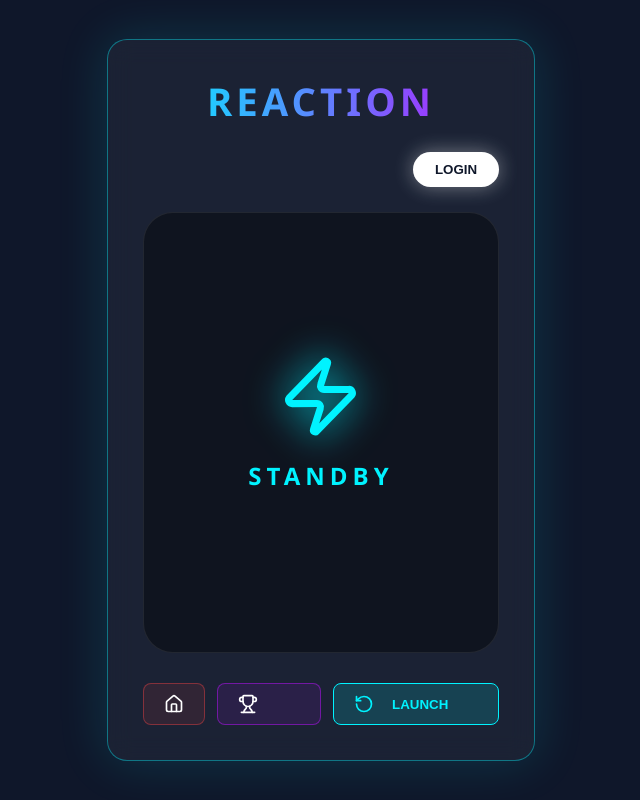
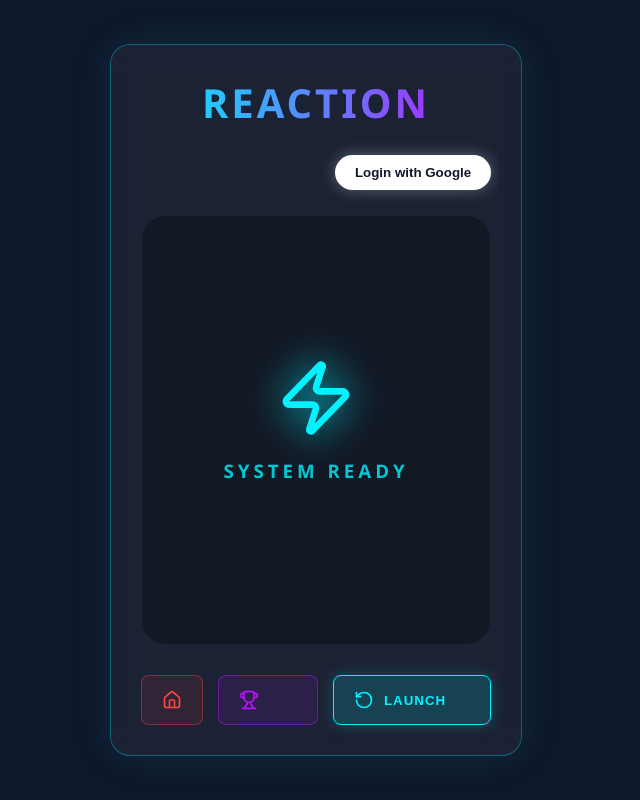
Before and after one commit to TanmayNileshShinde/react-nexus, a React (Vite) app: page /reaction in a window 1280 px wide. Shown: the whole page, without its empty margins (355-995 px from the left). Built offline with nearby package versions, Linux system fonts and the light colour scheme.

Commit message:
refined the ui of page 4

```diff
--- a/src/pages/ReactionGame.jsx
+++ b/src/pages/ReactionGame.jsx
@@ -20,21 +20,15 @@ const ReactionGame = () => {
   const [leaderboard, setLeaderboard] = useState([]);
   const timerRef = useRef(null);
 
-  // --- AUTHENTICATION ---
+  // --- AUTH ---
   const handleLogin = async () => {
     try {
       const result = await signInWithPopup(auth, googleProvider);
       setUser(result.user);
       const userRef = doc(db, "users", result.user.uid);
       const docSnap = await getDoc(userRef);
-
       if (!docSnap.exists()) {
-        await setDoc(userRef, {
-          displayName: result.user.displayName,
-          photoURL: result.user.photoURL,
-          best_reaction: null,
-          total_xp: 0
-        }, { merge: true });
+        await setDoc(userRef, { displayName: result.user.displayName, photoURL: result.user.photoURL, best_reaction: null, total_xp: 0 }, { merge: true });
       } else {
         setBestTime(docSnap.data().best_reaction);
       }
@@ -94,14 +88,15 @@ const ReactionGame = () => {
     }
   };
 
-  // --- NEON LIGHT COMPONENT ---
+  // --- UI COMPONENTS ---
   const Light = ({ active }) => (
     <div style={{
-      width: '65px', height: '65px', borderRadius: '50%',
-      backgroundColor: active ? '#ff0055' : 'rgba(255, 255, 255, 0.03)',
+      width: '60px', height: '60px', borderRadius: '50%',
+      backgroundColor: active ? '#ff0055' : 'rgba(255, 255, 255, 0.05)',
+      // Multi-layer shadow for intense glow
       boxShadow: active
-        ? '0 0 25px #ff0055, 0 0 50px #ff0055, inset 0 0 10px #ff88aa'
-        : 'inset 0 0 15px rgba(0,0,0,0.8)',
+        ? '0 0 25px #ff0055, 0 0 50px #ff0055, inset 0 0 15px #ff88aa'
+        : 'inset 0 0 10px rgba(0,0,0,0.8)',
       border: active ? '2px solid #ff88aa' : '1px solid rgba(255, 255, 255, 0.1)',
       transition: 'all 0.05s ease-out'
     }} />
@@ -110,56 +105,57 @@ const ReactionGame = () => {
   return (
     <div className="glass-panel" style={{
         width: '100%', maxWidth: '500px', minHeight: '650px',
-        padding: '35px', position: 'relative', display: 'flex', flexDirection: 'column',
-        border: '1px solid rgba(0, 243, 255, 0.4)',
-        boxShadow: '0 0 50px rgba(0, 243, 255, 0.15)'
+        padding: '30px', position: 'relative', display: 'flex', flexDirection: 'column',
+        // Matches Page 1 border style
+        border: '1px solid rgba(0, 243, 255, 0.3)',
+        boxShadow: '0 0 40px rgba(0, 243, 255, 0.1)'
     }}>
 
-      {/* PAGE 1 STYLE HEADER */}
+      {/* HEADER: Matches Page 1 Title Gradient */}
       <h2 style={{
           textAlign: 'center',
-          fontSize: '2.4rem',
-          fontWeight: '950',
+          fontSize: '2.5rem',
+          fontWeight: '900',
           background: 'linear-gradient(to right, #00f3ff, #bc13fe)',
           WebkitBackgroundClip: 'text',
           color: 'transparent',
           textTransform: 'uppercase',
-          letterSpacing: '4px',
+          letterSpacing: '3px',
           margin: '0 0 25px 0'
       }}>REACTION</h2>
 
-      {/* USER PROFILE */}
+      {/* USER PROFILE: Matches Page 3 Pill Style */}
       <div style={{ display: 'flex', justifyContent: 'flex-end', marginBottom: '25px' }}>
         {!user ? (
           <button onClick={handleLogin} style={{
-            background: 'white', color: '#0f172a', border: 'none', padding: '10px 22px',
-            borderRadius: '25px', fontWeight: '900', cursor: 'pointer', boxShadow: '0 0 20px rgba(255,255,255,0.4)'
-          }}>LOGIN</button>
+            background: 'white', color: '#0f172a', border: 'none', padding: '10px 20px',
+            borderRadius: '25px', fontWeight: '800', cursor: 'pointer', boxShadow: '0 0 15px rgba(255,255,255,0.3)'
+          }}>Login with Google</button>
         ) : (
           <div style={{
-              background: 'rgba(15, 23, 42, 0.6)', padding: '8px 20px', borderRadius: '40px',
-              border: '1px solid #bc13fe', display: 'flex', alignItems: 'center', gap: '15px'
+              background: 'rgba(255, 255, 255, 0.07)', padding: '5px 15px', borderRadius: '30px',
+              border: '1px solid rgba(188, 19, 254, 0.5)', display: 'flex', alignItems: 'center', gap: '12px'
           }}>
              <div style={{ textAlign: 'right' }}>
                 <div style={{ fontSize: '0.85rem', fontWeight: 'bold', color: 'white' }}>{user.displayName}</div>
-                <div style={{ fontSize: '0.75rem', color: '#00f3ff', fontWeight: '800' }}>BEST: {bestTime || '---'}</div>
+                <div style={{ fontSize: '0.7rem', color: '#00f3ff', fontWeight: '800' }}>BEST: {bestTime ? `${bestTime}ms` : '---'}</div>
              </div>
-             <img src={user.photoURL} alt="User" referrerPolicy="no-referrer" style={{ width: 38, height: 38, borderRadius: '50%', border: '2px solid #00f3ff' }}/>
+             <img src={user.photoURL} alt="User" referrerPolicy="no-referrer" style={{ width: 35, height: 35, borderRadius: '50%', border: '2px solid #bc13fe' }}/>
           </div>
         )}
       </div>
 
-      {/* CONSOLE AREA */}
+      {/* GAME CONSOLE: Darker background for contrast */}
       <div onClick={handleReaction} style={{
           flex: 1,
-          background: 'rgba(0, 0, 0, 0.4)',
-          borderRadius: '30px',
+          background: 'rgba(0, 0, 0, 0.3)',
+          borderRadius: '25px',
           display: 'flex',
           flexDirection: 'column',
           alignItems: 'center',
           justifyContent: 'center',
           cursor: 'pointer',
-          border: '1px solid rgba(255, 255, 255, 0.08)',
+          border: '1px solid rgba(255, 255, 255, 0.05)',
           position: 'relative',
           overflow: 'hidden'
       }}>
@@ -167,8 +163,8 @@ const ReactionGame = () => {
           <>
             {gameState === 'idle' && (
               <div style={{ textAlign: 'center' }}>
-                <Zap size={85} color="#00f3ff" style={{ filter: 'drop-shadow(0 0 20px #00f3ff)' }} />
-                <h2 style={{ color: '#00f3ff', letterSpacing: '5px', marginTop: '15px' }}>STANDBY</h2>
+                <Zap size={80} color="#00f3ff" style={{ filter: 'drop-shadow(0 0 20px #00f3ff)' }} />
+                <h3 style={{ color: '#00f3ff', letterSpacing: '4px', marginTop: '15px', opacity: 0.8 }}>SYSTEM READY</h3>
               </div>
             )}
             {(gameState === 'counting' || gameState === 'ready' || gameState === 'foul') && (
@@ -176,45 +172,69 @@ const ReactionGame = () => {
                 {[1,2,3,4,5].map(i => <Light key={i} active={lights >= i} />)}
               </div>
             )}
-            {gameState === 'ready' && <h1 style={{ color: '#00ff88', fontSize: '6rem', fontWeight: '950', textShadow: '0 0 40px #00ff88' }}>GO!</h1>}
-            {gameState === 'foul' && <h2 style={{ color: '#ff4444', textShadow: '0 0 20px #ff4444' }}>JUMP START!</h2>}
+            {gameState === 'ready' && <h1 style={{ color: '#00ff88', fontSize: '5rem', fontWeight: '900', textShadow: '0 0 40px #00ff88', margin: 0 }}>GO!</h1>}
+            {gameState === 'foul' && (
+                <div style={{ textAlign: 'center' }}>
+                    <AlertCircle size={60} color="#ff4444" style={{ filter: 'drop-shadow(0 0 15px #ff4444)' }} />
+                    <h2 style={{ color: '#ff4444', textShadow: '0 0 20px #ff4444', marginTop: '10px' }}>JUMP START!</h2>
+                </div>
+            )}
             {gameState === 'result' && (
               <div style={{ textAlign: 'center' }}>
-                <div style={{ fontSize: '1.2rem', opacity: 0.5 }}>TIME</div>
-                <div style={{ fontSize: '6rem', fontWeight: '1000', color: resultTime < 300 ? '#00ff88' : 'white', textShadow: resultTime < 300 ? '0 0 50px rgba(0,255,136,0.5)' : 'none' }}>{resultTime}ms</div>
+                <div style={{ fontSize: '1.2rem', opacity: 0.6, letterSpacing: '2px' }}>REACTION TIME</div>
+                <div style={{
+                    fontSize: '6rem', fontWeight: '900', color: resultTime < 300 ? '#00ff88' : 'white',
+                    textShadow: resultTime < 300 ? '0 0 50px rgba(0,255,136,0.6)' : 'none'
+                }}>{resultTime}<span style={{ fontSize: '1.5rem' }}>ms</span></div>
               </div>
             )}
           </>
         ) : (
+          /* LEADERBOARD UI */
           <div style={{ width: '100%', padding: '20px', height: '100%', overflowY: 'auto' }}>
-            <h3 style={{ color: '#ffcc00', textAlign: 'center', letterSpacing: '3px' }}>HALL OF FAME</h3>
+            <h3 style={{ color: '#ffcc00', textAlign: 'center', letterSpacing: '3px', marginBottom: '20px' }}>HALL OF FAME</h3>
             {leaderboard.map((u, i) => (
-              <div key={i} style={{ display: 'flex', justifyContent: 'space-between', padding: '15px', background: 'rgba(255,255,255,0.04)', marginBottom: '8px', borderRadius: '15px', border: '1px solid rgba(255,255,255,0.05)' }}>
-                <span><span style={{ color: '#ffcc00' }}>#{i+1}</span> {u.displayName}</span>
-                <span style={{ color: '#00f3ff', fontWeight: '900' }}>{u.best_reaction}ms</span>
+              <div key={i} style={{
+                  display: 'flex', justifyContent: 'space-between', padding: '15px',
+                  background: 'rgba(255,255,255,0.05)', marginBottom: '8px', borderRadius: '12px',
+                  border: '1px solid rgba(255,255,255,0.05)'
+              }}>
+                <span style={{ fontWeight: 'bold' }}><span style={{ color: '#ffcc00' }}>#{i+1}</span> {u.displayName}</span>
+                <span style={{ color: '#00f3ff', fontWeight: 'bold' }}>{u.best_reaction}ms</span>
               </div>
             ))}
           </div>
         )}
       </div>
 
-      {/* BOTTOM ACTION ROW */}
-      <div style={{ display: 'flex', gap: '12px', marginTop: '30px' }}>
+      {/* NAVIGATION: Matches Page 3 Layout */}
+      <div style={{ display: 'flex', gap: '15px', marginTop: '30px' }}>
         <Link to="/" style={{ flex: 1, textDecoration: 'none' }}>
-            <button className={styles.button} style={{ width: '100%', background: 'rgba(255, 68, 68, 0.1)', border: '1px solid rgba(255, 68, 68, 0.4)' }}>
-                <Home size={20}/>
+            <button className={styles.button} style={{
+                width: '100%', height: '50px', background: 'rgba(255, 68, 68, 0.1)', border: '1px solid rgba(255, 68, 68, 0.4)'
+            }}>
+                <Home size={20} color="#ff4444"/>
             </button>
         </Link>
 
-        <button className={styles.button} onClick={fetchLeaderboard} style={{ flex: 1, background: 'rgba(188, 19, 254, 0.1)', border: '1px solid rgba(188, 19, 254, 0.5)' }}>
-            {view === 'game' ? <><Trophy size={20}/></> : <><ArrowLeft size={20}/></>}
+        <button className={styles.button} onClick={fetchLeaderboard} style={{
+            flex: 1, height: '50px', background: 'rgba(188, 19, 254, 0.1)', border: '1px solid rgba(188, 19, 254, 0.5)'
+        }}>
+            {view === 'game' ? <Trophy size={20} color="#bc13fe"/> : <ArrowLeft size={20} color="#bc13fe"/>}
         </button>
 
-        <button className={styles.button} onClick={startSequence} style={{ flex: 2, background: 'rgba(0, 243, 255, 0.15)', border: '1px solid #00f3ff', color: '#00f3ff', fontWeight: '900' }}>
-            <RotateCcw size={20} style={{ marginRight: '10px' }}/>
-            {gameState === 'idle' ? 'LAUNCH' : 'RE-RUN'}
+        <button className={styles.button} onClick={startSequence} style={{
+            flex: 2, height: '50px', background: 'rgba(0, 243, 255, 0.15)', border: '1px solid #00f3ff',
+            color: '#00f3ff', fontWeight: 'bold', letterSpacing: '1px',
+            boxShadow: '0 0 15px rgba(0, 243, 255, 0.2)'
+        }}>
+            <div style={{ display: 'flex', alignItems: 'center', justifyContent: 'center', gap: '10px' }}>
+                <RotateCcw size={20} />
+                {gameState === 'idle' ? 'LAUNCH' : 'RESTART'}
+            </div>
         </button>
       </div>
+
     </div>
   );
 };
```
